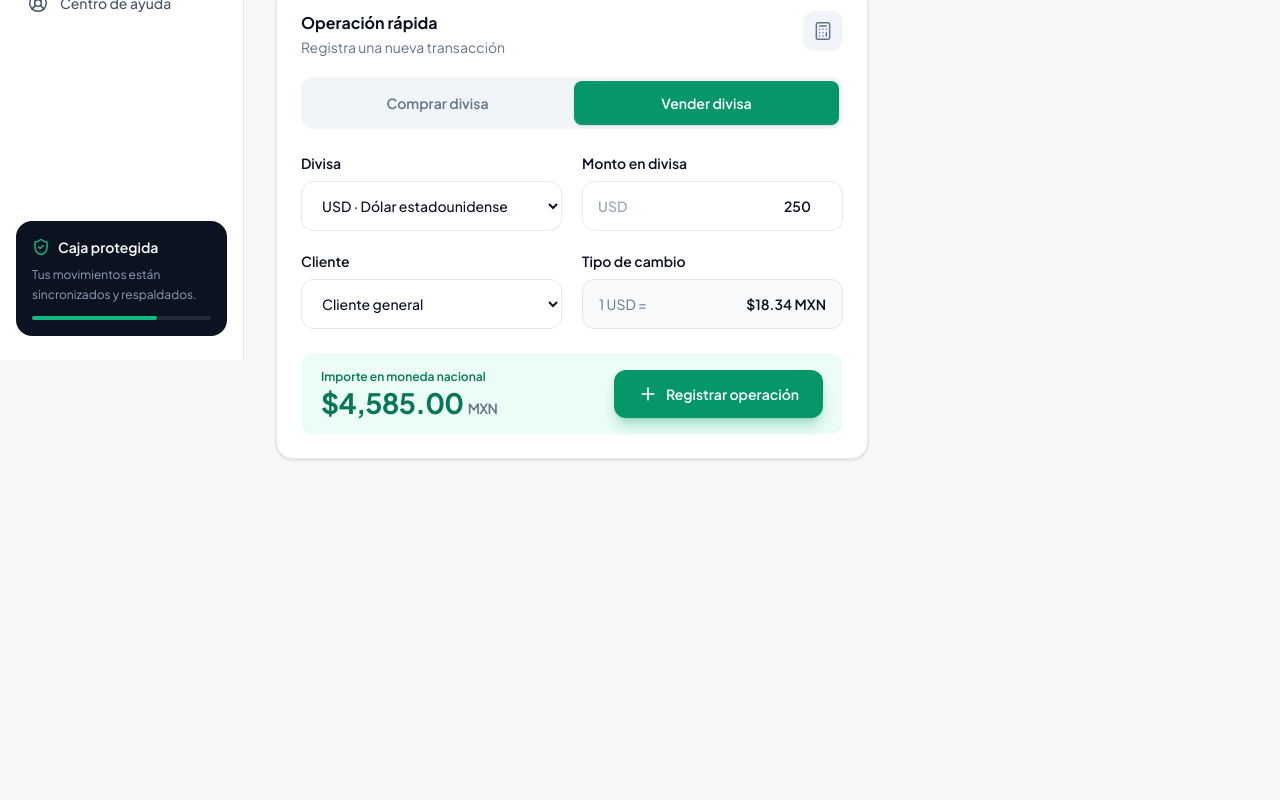
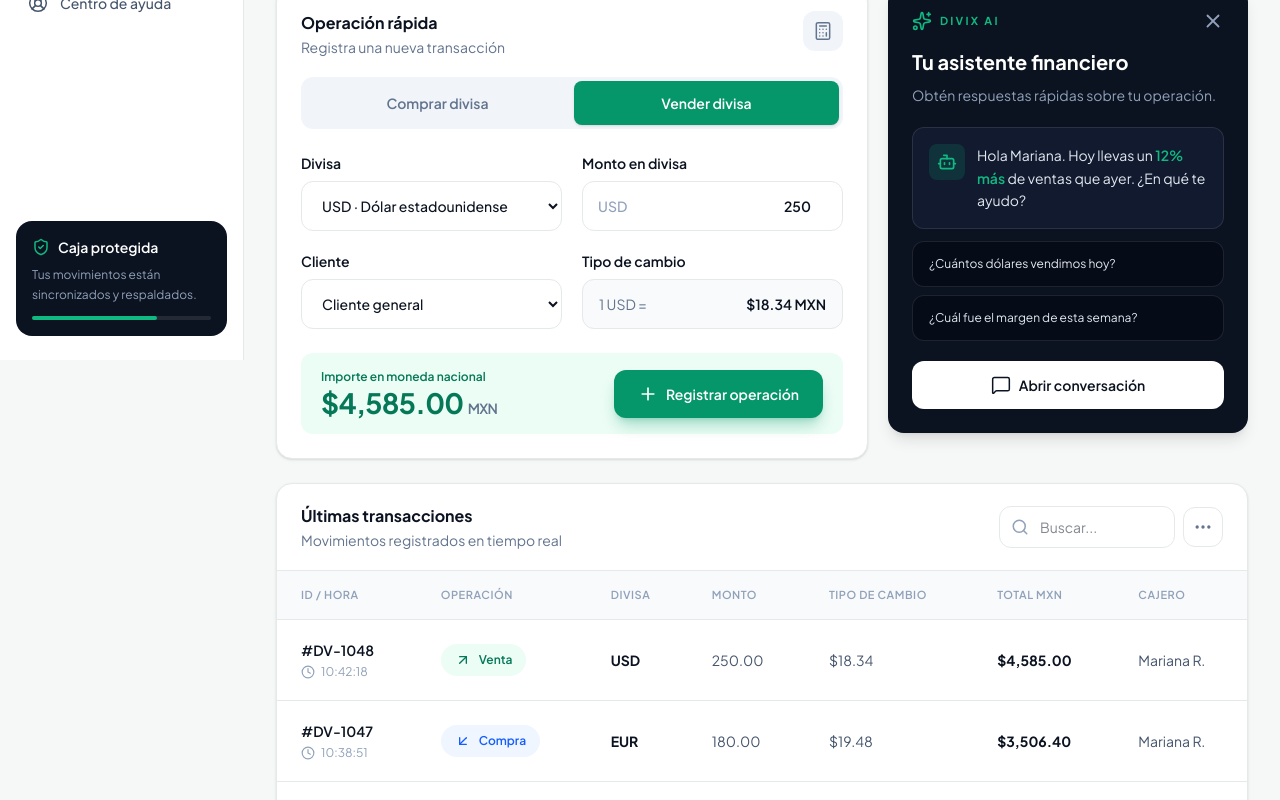
Before and after one commit to raulchvzt/divix-frontend, a React (Vite) app: page / in a window 1280 px wide. Shown: the part 440-1240 px from the top of the page. Before the commit the page ends 931 px from the top, so only its background shows below. Built offline with nearby package versions, Linux system fonts and the light colour scheme.

Commit message:
Se agrega la seccion del chat Inteligente, junto con la tabla de transacciones

```diff
--- /dev/null
+++ b/src/components/ventanilla/DivixAI.jsx
@@ -0,0 +1,58 @@
+import { Sparkles, X, Bot, MessageSquare } from 'lucide-react'
+
+const sugerencias = [
+  '¿Cuántos dólares vendimos hoy?',
+  '¿Cuál fue el margen de esta semana?',
+]
+
+export default function DivixAI({ onClose }) {
+  return (
+    <aside className="bg-ink-800 text-white rounded-2xl p-6 shadow-lg">
+      {/* Encabezado */}
+      <div className="flex items-center justify-between mb-4">
+        <div className="flex items-center gap-2 text-brand-500">
+          <Sparkles size={20} />
+          <span className="text-[11px] font-bold tracking-[0.2em]">DIVIX AI</span>
+        </div>
+        <button onClick={onClose} className="text-slate-400 hover:text-white transition-colors">
+          <X size={22} />
+        </button>
+      </div>
+
+      <h2 className="text-xl font-bold mb-2">Tu asistente financiero</h2>
+      <p className="text-sm text-slate-400 leading-relaxed mb-5">
+        Obtén respuestas rápidas sobre tu operación.
+      </p>
+
+      {/* Mensaje del asistente */}
+      <div className="flex gap-3 bg-ink-700 border border-white/10 rounded-xl p-4 mb-3">
+        <div className="w-9 h-9 shrink-0 rounded-lg bg-brand-500/15 text-brand-500 flex items-center justify-center">
+          <Bot size={20} />
+        </div>
+        <p className="text-sm leading-relaxed text-slate-200">
+          Hola Mariana. Hoy llevas un{' '}
+          <span className="text-brand-500 font-semibold">12% más</span> de ventas que ayer. ¿En qué
+          te ayudo?
+        </p>
+      </div>
+
+      {/* Sugerencias */}
+      <div className="flex flex-col gap-2 mb-5">
+        {sugerencias.map((s) => (
+          <button
+            key={s}
+            className="text-left text-xs text-slate-200 bg-ink-900 border border-white/10 hover:border-brand-500/50 rounded-xl px-4 py-3.5 transition-colors"
+          >
+            {s}
+          </button>
+        ))}
+      </div>
+
+      {/* Botón */}
+      <button className="w-full flex items-center justify-center gap-2 bg-white text-ink-800 text-sm font-semibold rounded-xl py-3.5 hover:bg-slate-100 transition-colors">
+        <MessageSquare size={20} strokeWidth={1.8} />
+        Abrir conversación
+      </button>
+    </aside>
+  )
+}
--- /dev/null
+++ b/src/components/ventanilla/TablaTransacciones.jsx
@@ -0,0 +1,101 @@
+import { useState } from 'react'
+import { Search, MoreHorizontal, Clock, ArrowUpRight, ArrowDownLeft } from 'lucide-react'
+import { transacciones } from '../../data/transacciones'
+import { dinero } from '../../utils/formato'
+
+function Etiqueta({ tipo }) {
+  const esVenta = tipo === 'venta'
+  const Icono = esVenta ? ArrowUpRight : ArrowDownLeft
+  return (
+    <span
+      className={`inline-flex items-center gap-2 px-3.5 py-2 rounded-full text-xs font-semibold ${
+        esVenta ? 'bg-brand-50 text-brand-700' : 'bg-blue-50 text-blue-600'
+      }`}
+    >
+      <Icono size={16} />
+      {esVenta ? 'Venta' : 'Compra'}
+    </span>
+  )
+}
+
+const columnas = ['ID / Hora', 'Operación', 'Divisa', 'Monto', 'Tipo de cambio', 'Total MXN', 'Cajero']
+
+export default function TablaTransacciones() {
+  const [busqueda, setBusqueda] = useState('')
+
+  const filtradas = transacciones.filter((t) =>
+    `${t.id} ${t.divisa} ${t.tipo} ${t.cajero}`.toLowerCase().includes(busqueda.toLowerCase())
+  )
+
+  return (
+    <div className="bg-white border border-line rounded-2xl shadow-sm overflow-hidden">
+      {/* Encabezado */}
+      <div className="flex items-center justify-between px-6 py-5">
+        <div>
+          <h2 className="text-base font-bold">Últimas transacciones</h2>
+          <p className="text-sm text-slate-500 mt-0.5">Movimientos registrados en tiempo real</p>
+        </div>
+
+        <div className="flex items-center gap-2">
+          <div className="relative">
+            <Search size={18} className="absolute left-3 top-1/2 -translate-y-1/2 text-slate-400" />
+            <input
+              value={busqueda}
+              onChange={(e) => setBusqueda(e.target.value)}
+              placeholder="Buscar..."
+              className="w-44 bg-white border border-line rounded-xl pl-10 pr-3 py-2.5 text-sm outline-none focus:border-brand-500 focus:ring-2 focus:ring-brand-500/20 transition"
+            />
+          </div>
+          <button className="w-10 h-10 flex items-center justify-center border border-line rounded-xl text-slate-500 hover:bg-slate-50 transition-colors">
+            <MoreHorizontal size={20} />
+          </button>
+        </div>
+      </div>
+
+      {/* Tabla */}
+      <table className="w-full text-sm">
+        <thead>
+          <tr className="bg-slate-50 border-y border-line">
+            {columnas.map((c) => (
+              <th
+                key={c}
+                className="text-left px-6 py-4 text-[11px] font-semibold tracking-wider text-slate-400 uppercase"
+              >
+                {c}
+              </th>
+            ))}
+          </tr>
+        </thead>
+        <tbody>
+          {filtradas.map((t) => (
+            <tr key={t.id} className="border-b border-line last:border-0 hover:bg-slate-50/60 transition-colors">
+              <td className="px-6 py-5">
+                <p className="font-semibold">#{t.id}</p>
+                <p className="flex items-center gap-1.5 text-xs text-slate-400 mt-1">
+                  <Clock size={14} />
+                  {t.hora}
+                </p>
+              </td>
+              <td className="px-6 py-5">
+                <Etiqueta tipo={t.tipo} />
+              </td>
+              <td className="px-6 py-5 font-bold">{t.divisa}</td>
+              <td className="px-6 py-5 text-slate-600">{t.monto.toFixed(2)}</td>
+              <td className="px-6 py-5 text-slate-600">{dinero(t.tasa)}</td>
+              <td className="px-6 py-5 font-bold">{dinero(t.total)}</td>
+              <td className="px-6 py-5 text-slate-600">{t.cajero}</td>
+            </tr>
+          ))}
+
+          {filtradas.length === 0 && (
+            <tr>
+              <td colSpan={columnas.length} className="px-6 py-10 text-center text-slate-400">
+                No se encontraron transacciones.
+              </td>
+            </tr>
+          )}
+        </tbody>
+      </table>
+    </div>
+  )
+}
--- /dev/null
+++ b/src/data/transacciones.js
@@ -0,0 +1,7 @@
+// Transacciones de ejemplo (después vendrán de la base de datos)
+export const transacciones = [
+  { id: 'DV-1048', hora: '10:42:18', tipo: 'venta', divisa: 'USD', monto: 250, tasa: 18.34, total: 4585.0, cajero: 'Mariana R.' },
+  { id: 'DV-1047', hora: '10:38:51', tipo: 'compra', divisa: 'EUR', monto: 180, tasa: 19.48, total: 3506.4, cajero: 'Mariana R.' },
+  { id: 'DV-1046', hora: '10:31:06', tipo: 'venta', divisa: 'USD', monto: 500, tasa: 18.34, total: 9170.0, cajero: 'Luis M.' },
+  { id: 'DV-1045', hora: '10:24:42', tipo: 'compra', divisa: 'CAD', monto: 300, tasa: 12.74, total: 3822.0, cajero: 'Mariana R.' },
+]
--- a/src/pages/Ventanilla.jsx
+++ b/src/pages/Ventanilla.jsx
@@ -1,9 +1,15 @@
+import { useState } from 'react'
 import { ArrowDownLeft, ArrowUpRight, TrendingUp, Wallet, Clock } from 'lucide-react'
 import StatCard from '../components/ventanilla/StatCard'
 import OperacionRapida from '../components/ventanilla/OperacionRapida'
+import DivixAI from '../components/ventanilla/DivixAI'
 import { dinero } from '../utils/formato'
+import TablaTransacciones from '../components/ventanilla/TablaTransacciones'
 
 export default function Ventanilla() {
+
+    const [mostrarIA, setMostrarIA] = useState(true)
+
   return (
     <div>
       {/* Encabezado */}
@@ -33,9 +39,17 @@ export default function Ventanilla() {
       </div>
 
       {/* Operación rápida (a la derecha irá el panel de Divix AI) */}
-      <div className="grid grid-cols-[1fr_360px] gap-5 items-start">
+           {/* Operación rápida + panel de IA */}
+      <div className={`grid gap-5 items-start ${mostrarIA ? 'grid-cols-[1fr_360px]' : 'grid-cols-1'}`}>
         <OperacionRapida />
+        {mostrarIA && <DivixAI onClose={() => setMostrarIA(false)} />}
       </div>
+
+      {/* Últimas transacciones */}
+      <div className="mt-6">
+        <TablaTransacciones />
+      </div>
+
     </div>
   )
 }
```
